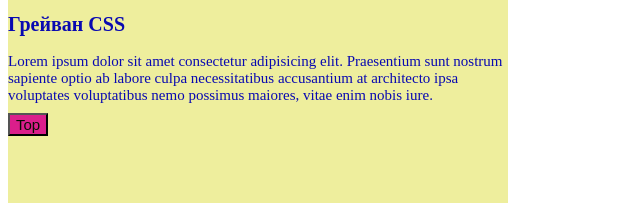
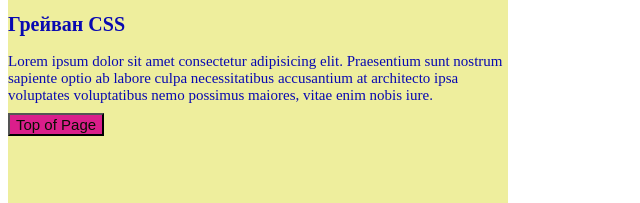
Before and after one commit to Alex-br-commits/HW-Selectors, a plain HTML site: page projects/SELECTORS/index.html in a window 1280 px wide. Shown: the part 1384-1587 px from the top of the page, without its empty margins (0-640 px from the left). Drawn offline with Linux system fonts and the light colour scheme.

Commit message:
change of html and css codes

```diff
--- a/projects/SELECTORS/index.html
+++ b/projects/SELECTORS/index.html
@@ -74,6 +74,6 @@
         enim nobis iure.
       </p>
     </div>
-    <a href="#top"><button class="btn">Top</button></a>
+    <a href="#top"><button class="btn">Top of Page</button></a>
   </body>
 </html>
--- a/projects/SELECTORS/style.css
+++ b/projects/SELECTORS/style.css
@@ -30,7 +30,7 @@ h2 {
     transition: 1s all
 }
 .btn:hover{
-    background-color: aqua;
+    background-color: rgb(0, 255, 149);
     color: rgb(247, 6, 98);
 
 }
```
